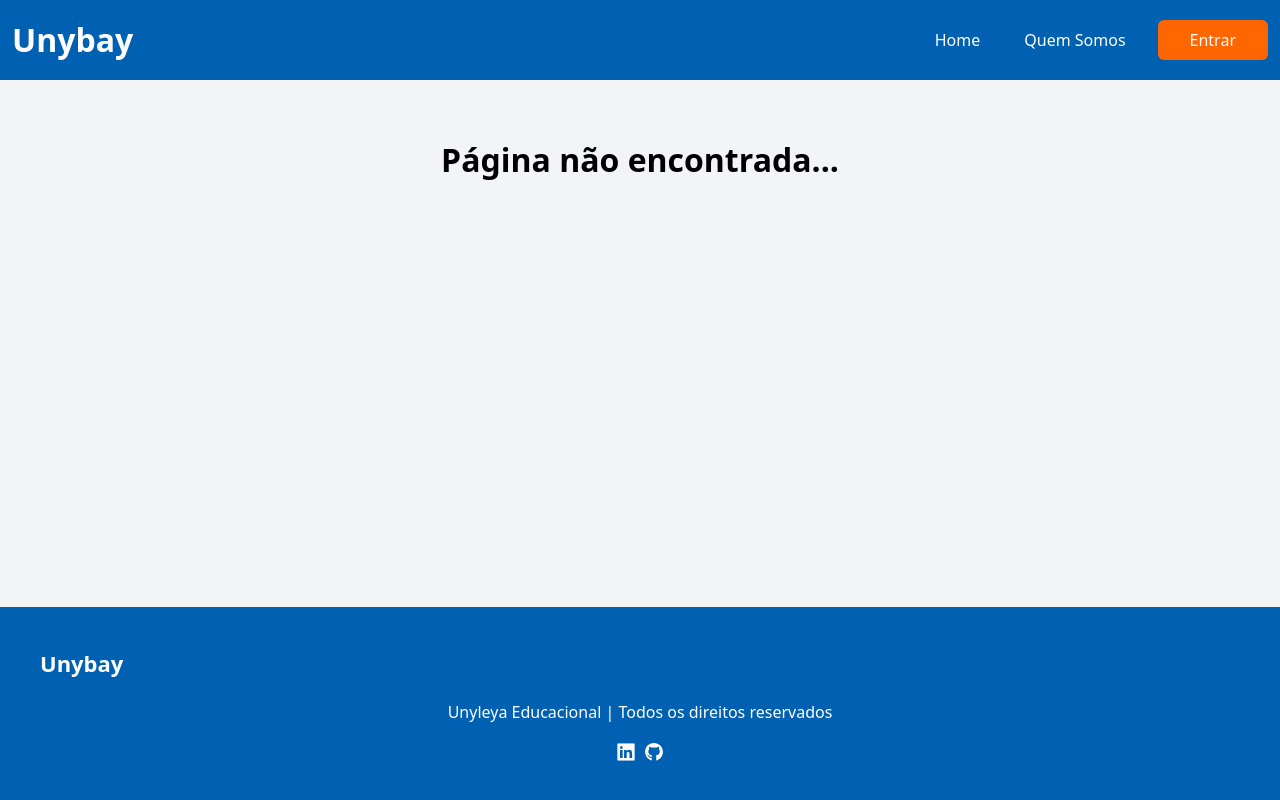
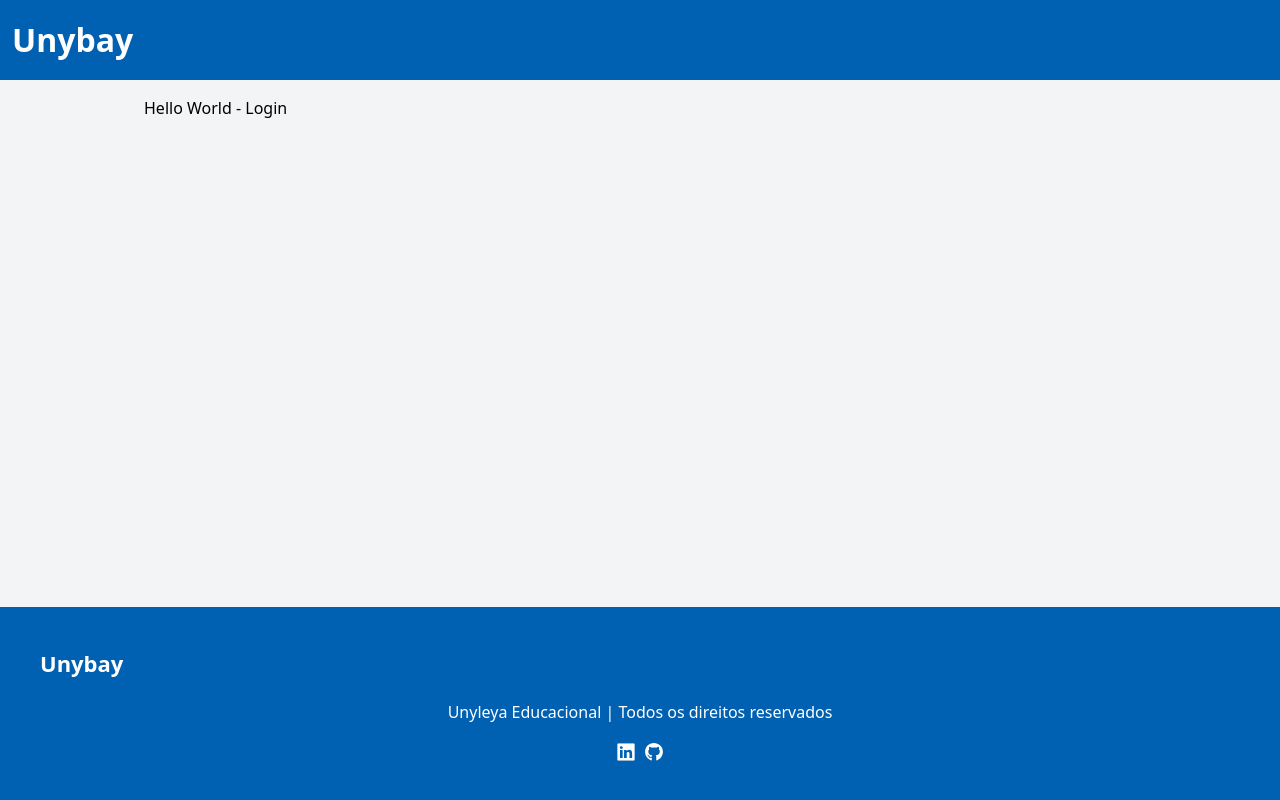
Before and after one commit to beacastroalves/projeto-final-pos-unyleya, a React (Vite) app: page /login in a window 1280 px wide. Built offline with nearby package versions, Linux system fonts and the light colour scheme.

Commit message:
Criando a pagina de login e o auth-template

```diff
--- a/src/App.tsx
+++ b/src/App.tsx
@@ -6,6 +6,7 @@ import Details from "./pages/details";
 import SearchProducts from "./pages/search-result";
 import NotFound from "./pages/not-found";
 import AboutUs from "./pages/about-us";
+import Login from "./pages/login";
 
 const App = () => {
   const router = createBrowserRouter([
@@ -34,6 +35,10 @@ const App = () => {
       element: <AboutUs />
     },
     {
+      path: "/login",
+      element: <Login />
+    },
+    {
       path: "*",
       element: <NotFound />
     },
--- /dev/null
+++ b/src/pages/login/index.tsx
@@ -0,0 +1,11 @@
+import AuthTemplate from "../../templates/auth-template";
+
+const Login = () => {
+  return (
+    <AuthTemplate>
+      <h1>Hello World - Login</h1>
+    </AuthTemplate>
+  )
+};
+
+export default Login;
--- /dev/null
+++ b/src/templates/auth-template/index.tsx
@@ -0,0 +1,28 @@
+import type { PropsWithChildren } from "react"
+import Footer from "../../components/footer";
+import { useNavigate } from "react-router-dom";
+
+type AuthTemplateProps = PropsWithChildren & {};
+
+const AuthTemplate = (props: AuthTemplateProps) => {
+
+  const navigate = useNavigate();
+
+  return (
+    <div className="min-h-screen flex flex-col select-none bg-gray-100">
+      <div className="bg-primary text-white py-4 px-3">
+        <button onClick={() => navigate('/')} className="cursor-pointer">
+          <h1 className="text-white text-[32px] font-bold">Unybay</h1>
+        </button>
+      </div>
+
+      <div className="flex flex-col flex-1 p-4 w-full max-w-[1024px] self-center">
+        {props.children}
+      </div>
+
+      <Footer />
+    </div>
+  )
+};
+
+export default AuthTemplate;
```
